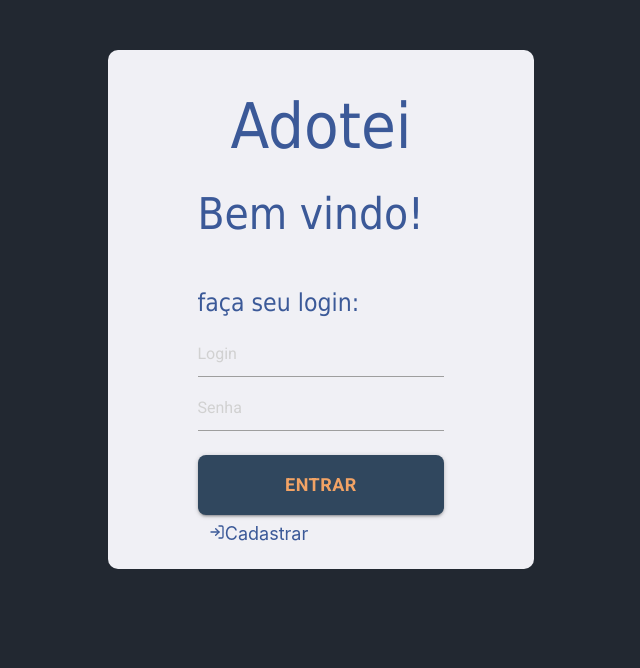
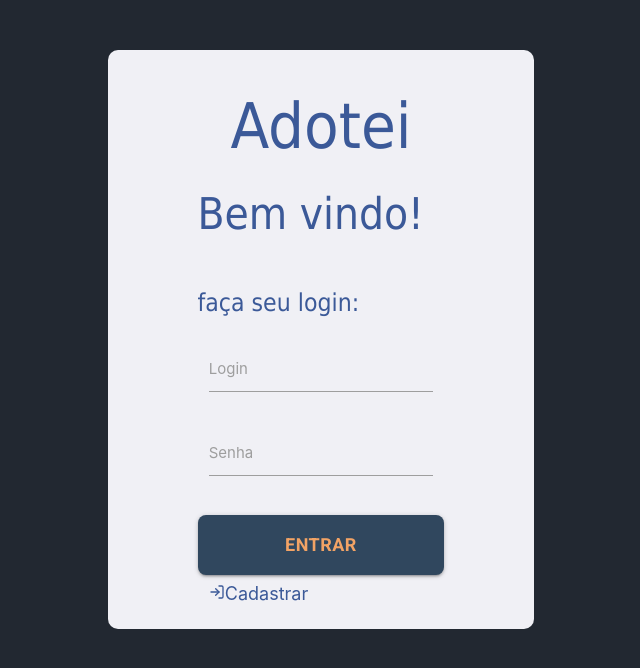
Before and after one commit to Angu-chuleta/Adotei-front, a React (Create React App) app: page / in a window 1280 px wide. Shown: the top 668 px of the page, without its empty margins (319-959 px from the left). Built offline with nearby package versions, Linux system fonts and the light colour scheme.

Commit message:
fix:refact input login

```diff
--- a/src/pages/Login/index.js
+++ b/src/pages/Login/index.js
@@ -67,20 +67,21 @@ export default function Login() {
             ) : (
               <p></p>
             )}
-            <input
-              placeholder="Login"
-              value={username}
-              onChange={(e) => setLogin(e.target.value)}
-            ></input>
-            {FildErro ? <span id="erro">campo obrigatório</span> : null}
 
-            <input
-              placeholder="Senha"
-              type="password"
-              value={password}
-              onChange={(e) => setSenha(e.target.value)}
-            ></input>
-            {FildErro ? <span id="erro">campo obrigatório</span> : null}
+            <div class="input-field col s12">
+              <input id="login" type="text" class="validate" value={username} onChange={(e) => setLogin(e.target.value)}></input>
+              <label for="login">Login</label>
+              {FildErro ? <span id="erro">campo obrigatório</span> : null}
+            </div>
+
+
+            <div class="input-field col s12">
+              <input id="password" type="password" class="validate" value={password}
+              onChange={(e) => setSenha(e.target.value)}></input>
+              <label for="password">Senha</label>
+              {FildErro ? <span id="erro">campo obrigatório</span> : null}
+            </div>
+
             {!load ? (
               <button
                 className={"button btn waves-effect waves-light"}
```
Also changed, not shown: 1 other file (tests, documents, lock files or other folders).
